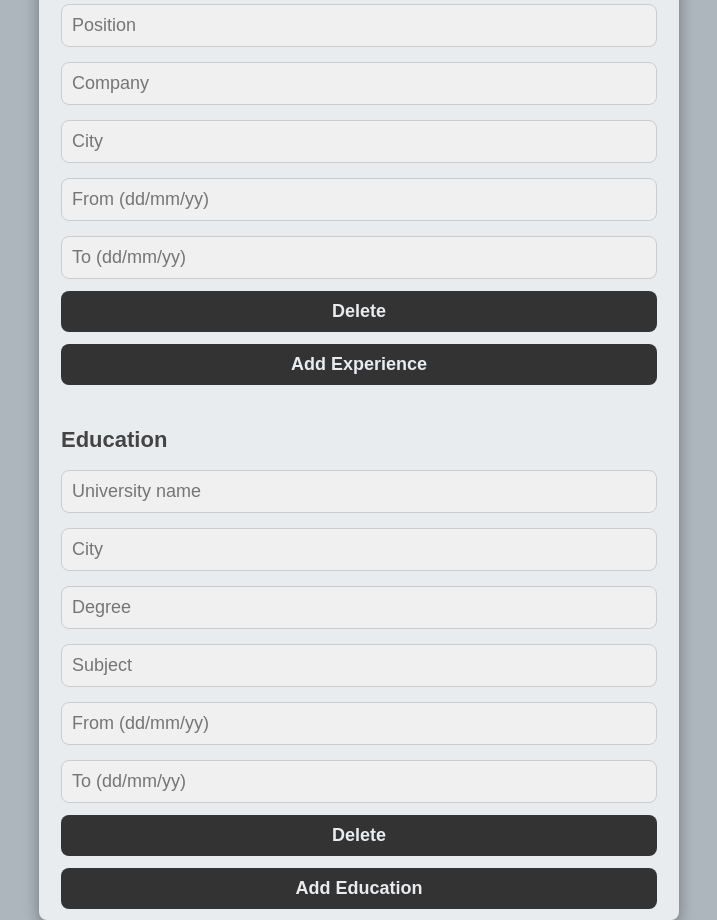
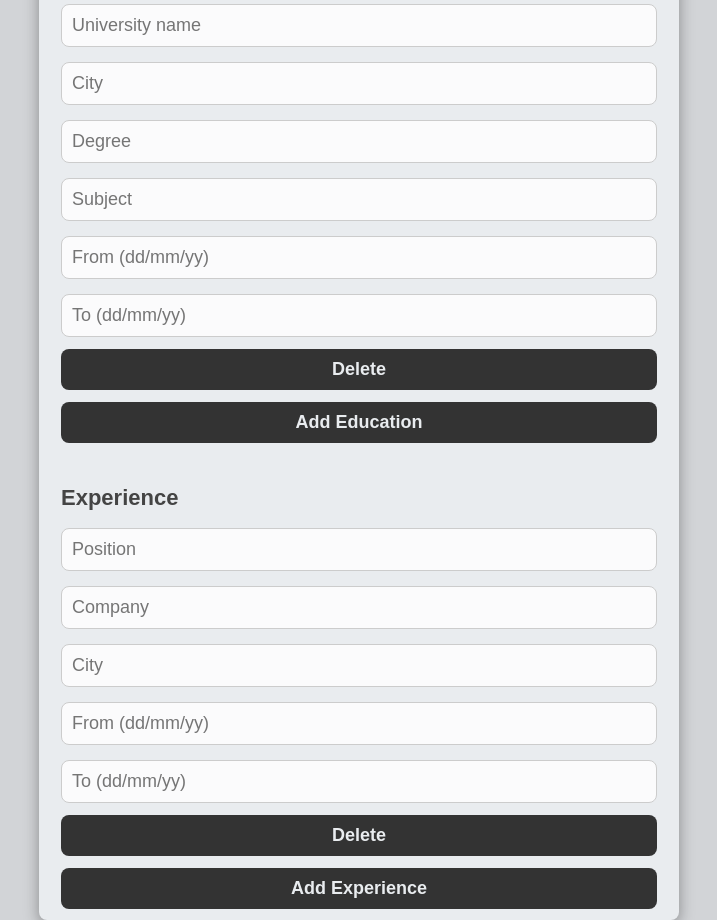
Before and after one commit to nemanjamalesija/cv-creator, a React (Create React App) app: page / in a window 1280 px wide. Shown: the part 700-1620 px from the top of the page, without its empty margins (281-998 px from the left). Built offline with nearby package versions, Linux system fonts and the light colour scheme.

Commit message:
Add delete handler to components

```diff
--- a/src/App.tsx
+++ b/src/App.tsx
@@ -11,8 +11,8 @@ function App() {
       <Headline />
       <main className="container-center">
         <PersonalInfo />
+        <FormEducation />
         <FormExperience />
-        <FormEducation />
       </main>
     </div>
   );
--- a/src/components/Eduation.tsx
+++ b/src/components/Eduation.tsx
@@ -4,7 +4,7 @@ import { useGlobalContext } from '../context';
 
 const Eduation = (props: cvStructure['education'][number]) => {
   const { id, universityName, city, degree, subject, from, to } = props;
-  const { storeInputsHandler } = useGlobalContext();
+  const { storeInputsHandler, deleteUserInfoHandler } = useGlobalContext();
 
   return (
     <div>
@@ -52,7 +52,12 @@ const Eduation = (props: cvStructure['education'][number]) => {
           onChange={(e) => storeInputsHandler(e, id, 'STORE_EXPERIENCE_INFO')}
         />
       </div>
-      <button className="btn btn-add-delete">Delete</button>
+      <button
+        className="btn btn-add-delete"
+        onClick={() => deleteUserInfoHandler(id, 'DELETE_EDUCATION_INFO')}
+      >
+        Delete
+      </button>
     </div>
   );
 };
--- a/src/components/Experience.tsx
+++ b/src/components/Experience.tsx
@@ -4,7 +4,7 @@ import { useGlobalContext } from '../context';
 
 const Experience = (props: cvStructure['experience'][number]) => {
   const { id, position, company, city, from, to } = props;
-  const { storeInputsHandler } = useGlobalContext();
+  const { storeInputsHandler, deleteUserInfoHandler } = useGlobalContext();
 
   return (
     <div>
@@ -45,7 +45,12 @@ const Experience = (props: cvStructure['experience'][number]) => {
           onChange={(e) => storeInputsHandler(e, id, 'STORE_EXPERIENCE_INFO')}
         />
       </div>
-      <button className="btn btn-add-delete">Delete</button>
+      <button
+        className="btn btn-add-delete"
+        onClick={() => deleteUserInfoHandler(id, 'DELETE_EXPERIENCE_INFO')}
+      >
+        Delete
+      </button>
     </div>
   );
 };
--- a/src/constants/types.ts
+++ b/src/constants/types.ts
@@ -37,6 +37,7 @@ export type cvStructureAndMethods = cvStructure & {
     id: string,
     dispatchActionType: string
   ) => void;
+  deleteUserInfoHandler: (id: string, dispatchActionType: string) => void;
 };
 
 type payloadStoreInputs = { name: string; value: string; id: string };
@@ -47,7 +48,9 @@ export type ACTIONS = {
     | 'ADD_EDUCATION'
     | 'STORE_PERSONAL_INFO'
     | 'STORE_EDUCATION_INFO'
-    | 'STORE_EXPERIENCE_INFO';
+    | 'STORE_EXPERIENCE_INFO'
+    | 'DELETE_EDUCATION_INFO'
+    | 'DELETE_EXPERIENCE_INFO';
 
   payload?: string | payloadStoreInputs;
 };
--- a/src/context.tsx
+++ b/src/context.tsx
@@ -44,6 +44,7 @@ const initialState: cvStructureAndMethods = {
     id: string,
     dispatchActionType: string
   ) => void {},
+  deleteUserInfoHandler: (id: string, dispatchActionType: string) => void {},
 };
 const AppContext = React.createContext(initialState);
 
@@ -97,6 +98,10 @@ const AppProvider = ({ children }: { children: React.ReactNode }) => {
     });
   };
 
+  const deleteUserInfoHandler = (id: string, dispatchActionType: string) => {
+    dispatch({ type: dispatchActionType as ACTIONS['type'], payload: id });
+  };
+
   return (
     <AppContext.Provider
       value={{
@@ -104,6 +109,7 @@ const AppProvider = ({ children }: { children: React.ReactNode }) => {
         addEducationHandler,
         addExperienceHandler,
         storeInputsHandler,
+        deleteUserInfoHandler,
       }}
     >
       {children}
--- a/src/index.css
+++ b/src/index.css
@@ -10,7 +10,7 @@ html {
 
 body {
   font-family: 'Nunito', sans-serif;
-  background-color: #adb5bd;
+  background-color: #d2d4d7;
 }
 
 /* headline section */
@@ -27,7 +27,7 @@ body {
   text-align: center;
   font-size: 4.2rem;
   text-transform: uppercase;
-  color: #fff;
+  color: #d2d4d7;
   line-height: 1.2;
   font-weight: 600;
 }
@@ -73,7 +73,7 @@ body {
 
 .form-control input {
   margin-top: 0.5rem;
-  background-color: hsl(0, 0%, 94%);
+  background-color: #fbfbfc;
   border: 1px solid hsl(0, 0%, 80%);
   color: inherit;
   font-family: inherit;
--- a/src/reducer.ts
+++ b/src/reducer.ts
@@ -63,6 +63,19 @@ const reducer = (state: cvStructure, action: ACTIONS) => {
         return { ...state, experience: newExperienceArray };
       } else return { ...state };
 
+    case 'DELETE_EDUCATION_INFO':
+      const newEducationArray = state.education.filter(
+        (edu) => edu.id !== payload
+      );
+
+      return { ...state, education: newEducationArray };
+    case 'DELETE_EXPERIENCE_INFO':
+      const newExperienceArray = state.experience.filter(
+        (exp) => exp.id !== payload
+      );
+
+      return { ...state, experience: newExperienceArray };
+
     default:
       return { ...state };
   }
```
